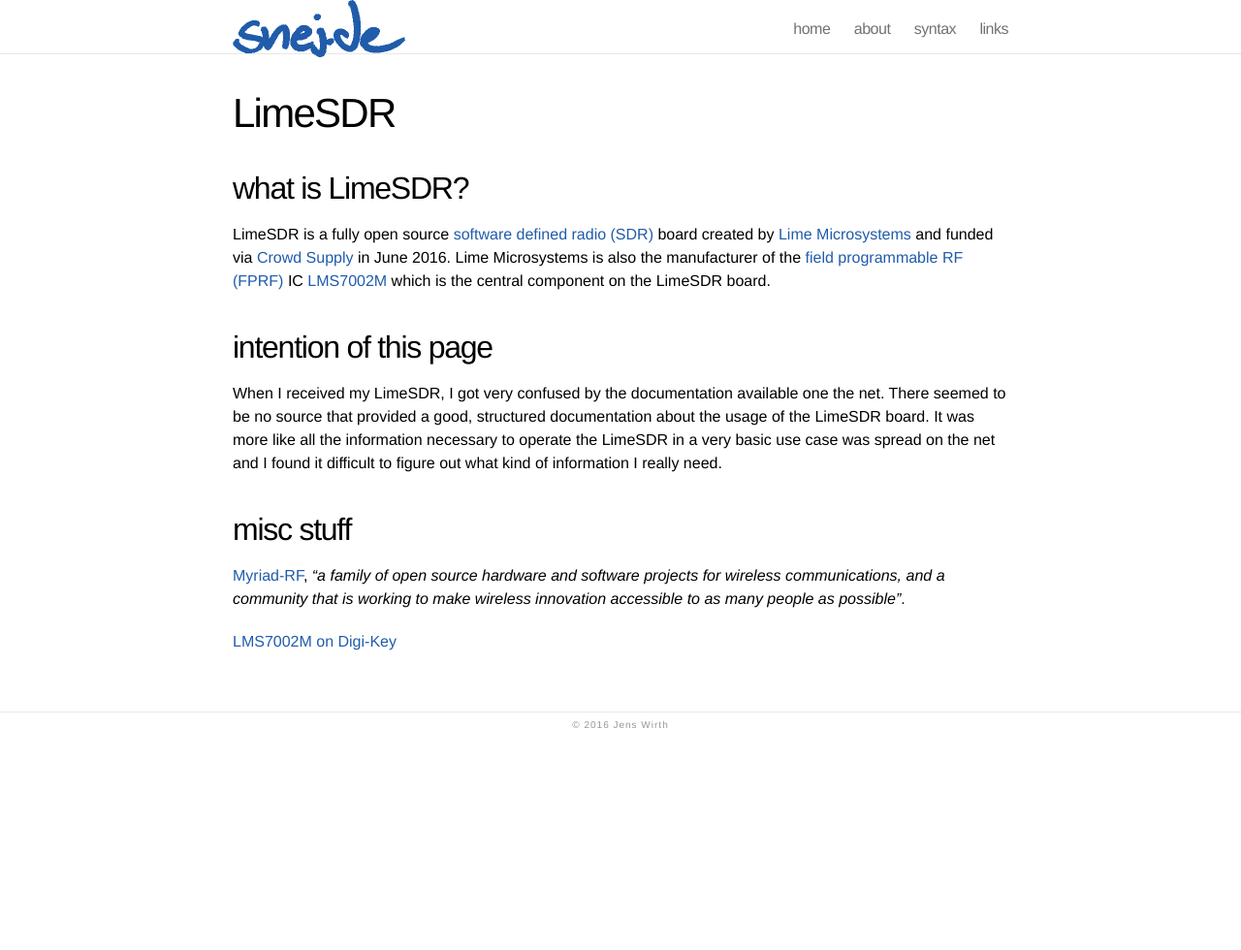
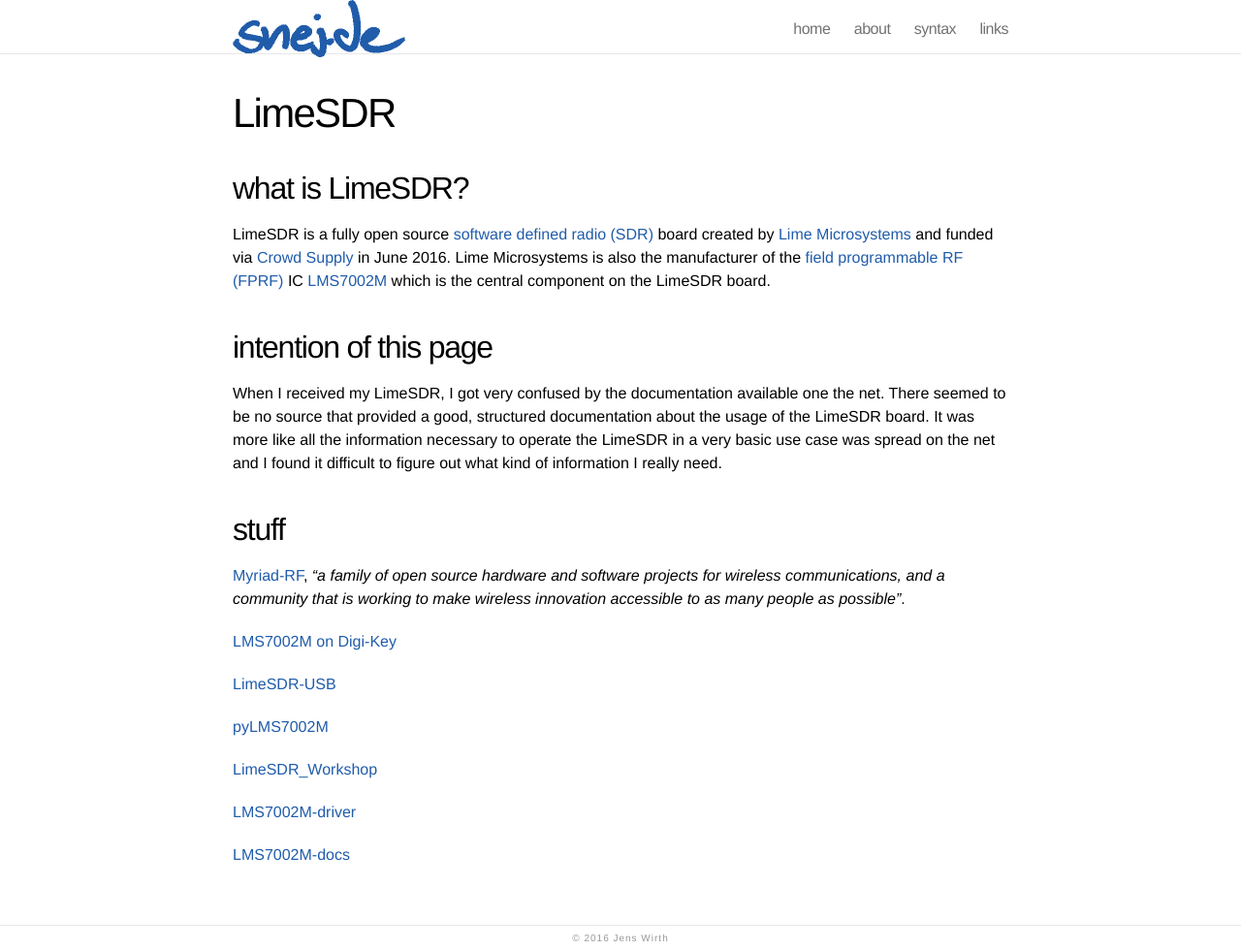
Before and after one commit to jewirth/jewirth.github.io, a Jekyll site: the page built from limesdr.md, in a window 1280 px wide. Shown: the whole page at 97% size. Built offline with Jekyll 4.4.1, drawn with Linux system fonts in a browser that asks for light colours; before the commit the page ends 900 px from its top, so only the background shows below that.

Commit message:
Update limesdr.md

```diff
--- a/limesdr.md
+++ b/limesdr.md
@@ -10,7 +10,17 @@
 # intention of this page
 When I received my LimeSDR, I got very confused by the documentation available one the net. There seemed to be no source that provided a good, structured documentation about the usage of the LimeSDR board. It was more like all the information necessary to operate the LimeSDR in a very basic use case was spread on the net and I found it difficult to figure out what kind of information I really need.
 
-# misc stuff
+# stuff
 [Myriad-RF](https://github.com/myriadrf), *"a family of open source hardware and software projects for wireless communications, and a community that is working to make wireless innovation accessible to as many people as possible"*.
 
 [LMS7002M on Digi-Key](https://www.digikey.de/product-detail/en/lime-microsystems-ltd/LMS7002M/1434-1003-ND/5012880)
+
+[LimeSDR-USB](https://github.com/myriadrf/LimeSDR-USB)
+
+[pyLMS7002M](https://github.com/myriadrf/pyLMS7002M)
+
+[LimeSDR_Workshop](https://github.com/myriadrf/LimeSDR_Workshop)
+
+[LMS7002M-driver](https://github.com/myriadrf/LMS7002M-driver)
+
+[LMS7002M-docs](https://github.com/myriadrf/LMS7002M-docs)
```
